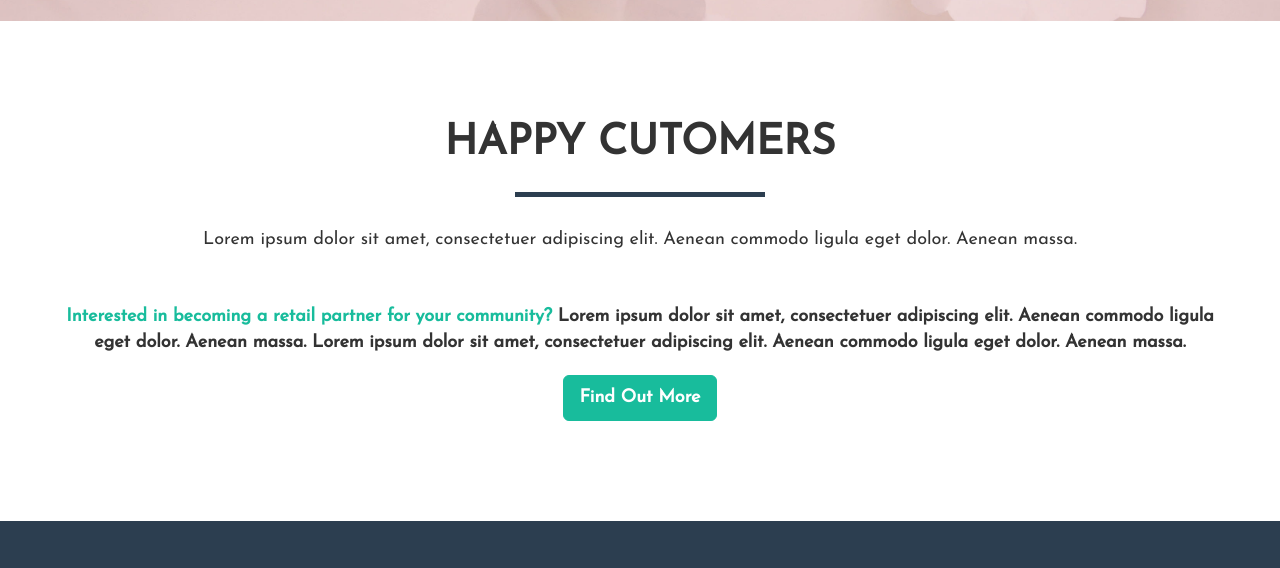
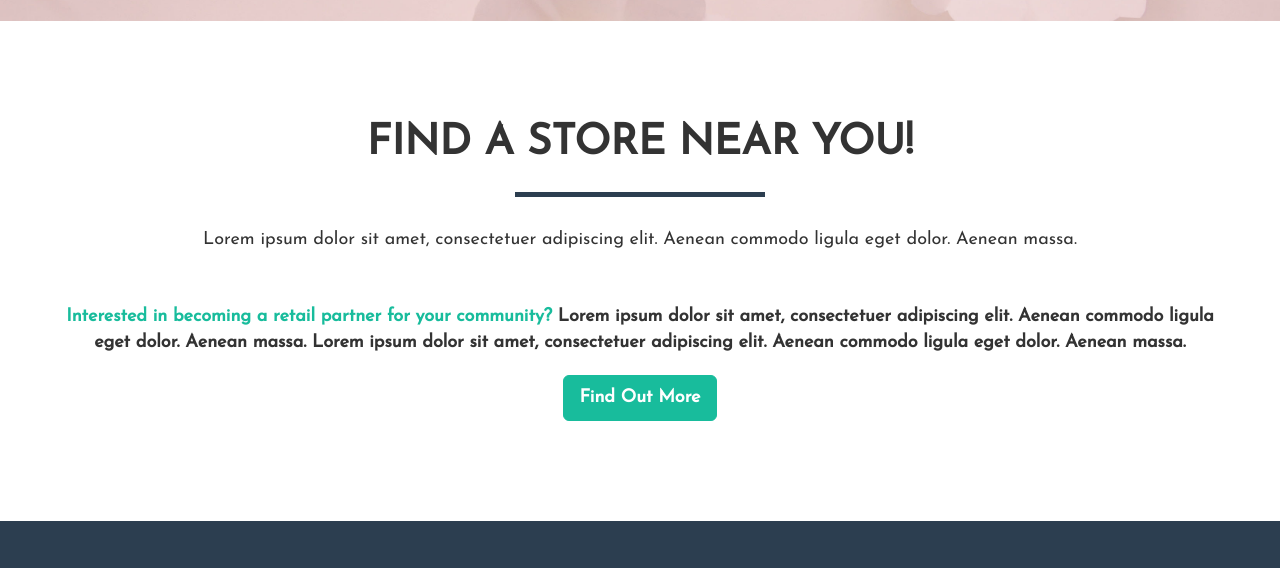
Before and after one commit to gabydi106/aphinitea, a website: page index.html in a window 1280 px wide. Shown: the part 3200-3768 px from the top of the page. Drawn offline with nearby package versions, Linux system fonts and the light colour scheme; grey boxes are pictures that could not be loaded.

Commit message:
Revert "past clients"
This reverts commit 0b2d57372f9afaa2bd6b7cd4980aa02d176ed2ff.

```diff
--- a/index.html
+++ b/index.html
@@ -232,7 +232,7 @@
         <div class="container">
             <div class="row">
                 <div class="col-lg-12 text-center">
-                    <h2>Happy Cutomers</h2>
+                    <h2>Find a Store Near You!</h2>
                     <hr class="star-primary">
                 </div>
             </div>
```
